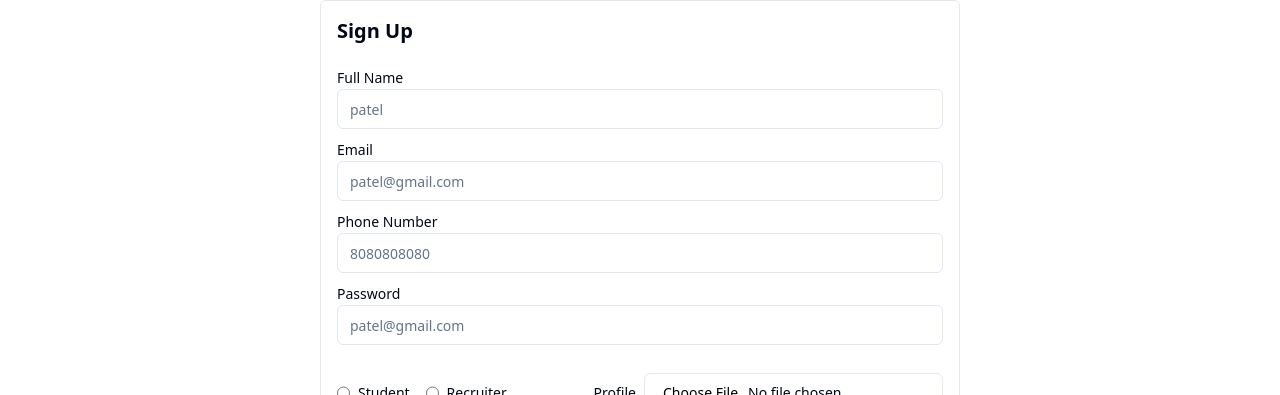
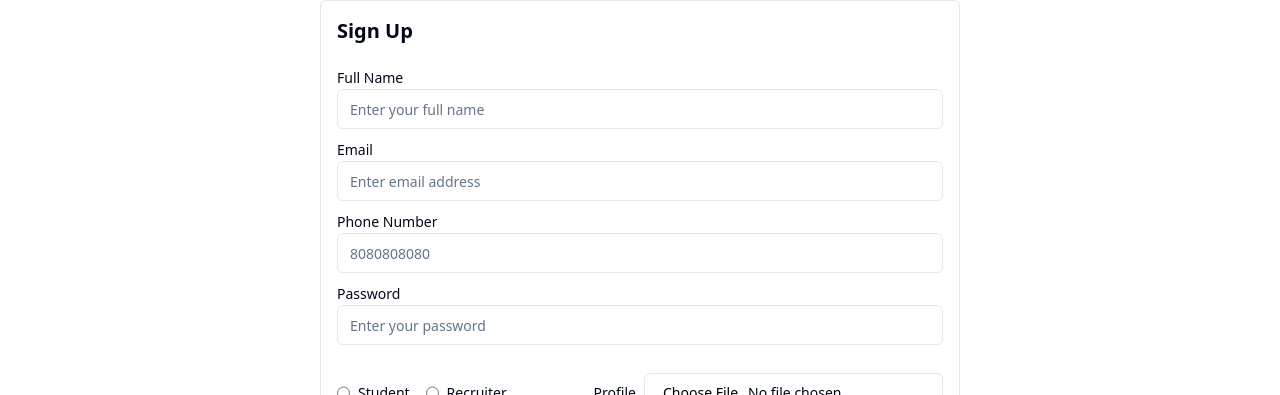
Before and after one commit to Meghhhhh/TEMP_MATE, a React (Vite) app in the folder frontend/: page /signup in a window 1280 px wide. Shown: the part 104-499 px from the top of the page. Built offline with nearby package versions, Linux system fonts and the light colour scheme.

Commit message:
Edited placeholders in auth

```diff
--- a/frontend/src/components/auth/Login.jsx
+++ b/frontend/src/components/auth/Login.jsx
@@ -66,7 +66,7 @@
                             value={input.email}
                             name="email"
                             onChange={changeEventHandler}
-                            placeholder="patel@gmail.com"
+                            placeholder="Enter your email address"
                         />
                     </div>
 
@@ -77,7 +77,7 @@
                             value={input.password}
                             name="password"
                             onChange={changeEventHandler}
-                            placeholder="patel@gmail.com"
+                            placeholder="Enter your password"
                         />
                     </div>
                     <div className='flex items-center justify-between'>
--- a/frontend/src/components/auth/Signup.jsx
+++ b/frontend/src/components/auth/Signup.jsx
@@ -80,7 +80,7 @@
                             value={input.fullname}
                             name="fullname"
                             onChange={changeEventHandler}
-                            placeholder="patel"
+                            placeholder="Enter your full name"
                         />
                     </div>
                     <div className='my-2'>
@@ -90,7 +90,7 @@
                             value={input.email}
                             name="email"
                             onChange={changeEventHandler}
-                            placeholder="patel@gmail.com"
+                            placeholder="Enter email address"
                         />
                     </div>
                     <div className='my-2'>
@@ -110,7 +110,7 @@
                             value={input.password}
                             name="password"
                             onChange={changeEventHandler}
-                            placeholder="patel@gmail.com"
+                            placeholder="Enter your password"
                         />
                     </div>
                     <div className='flex items-center justify-between'>
```
